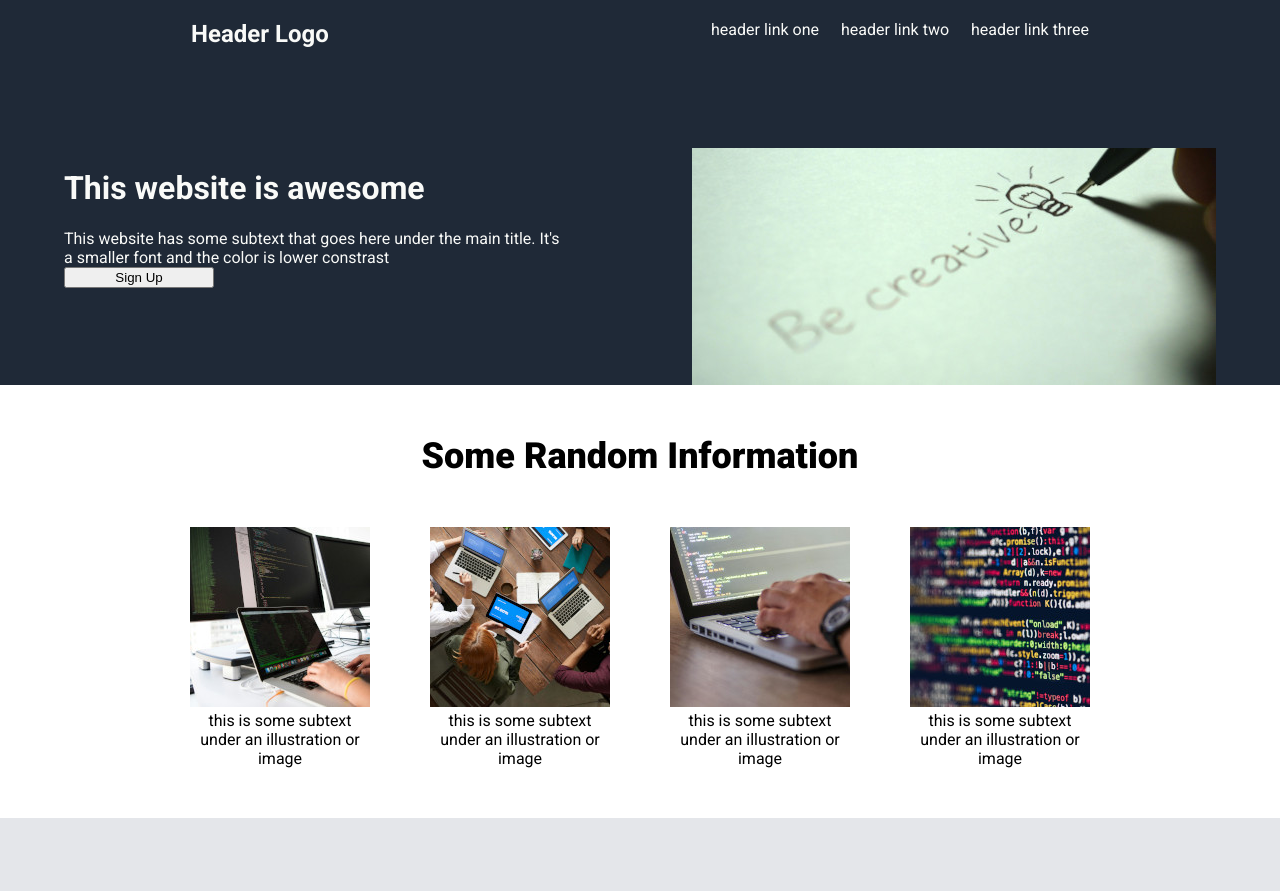
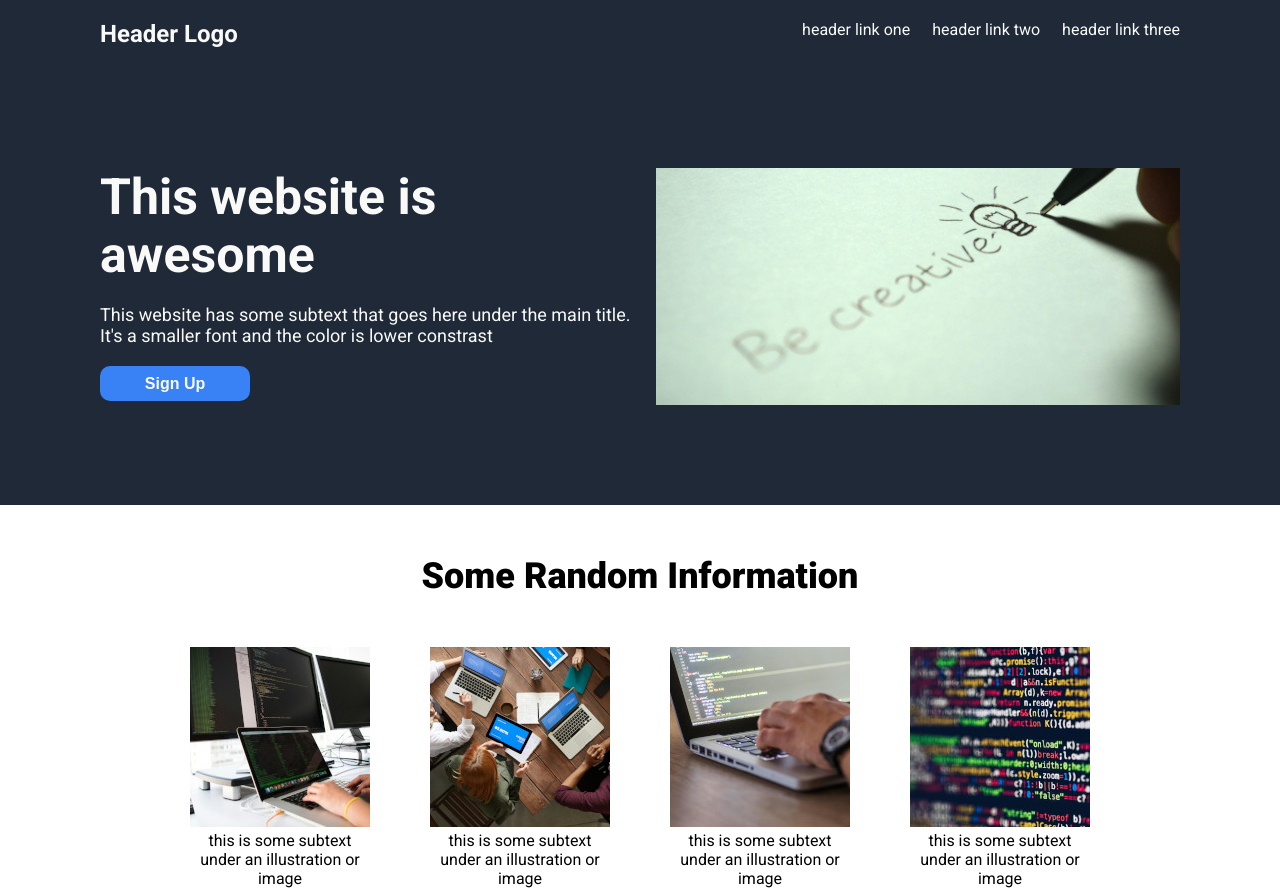
Before and after one commit to trivopia/TOP-Flexbox-Project-Landing-Page, a plain HTML site: page index.html in a window 1280 px wide. Shown: the top 891 px of the page. Drawn offline with Linux system fonts and the light colour scheme.

Commit message:
modified:   index.html modified:   styles.css
Finished polishing

```diff
--- a/index.html
+++ b/index.html
@@ -13,21 +13,26 @@
 
   <body>
     <div class="nav">
-      <div class="logo">Header Logo</div>
+      <div class="container">
+        <div class="logo"><a href="index.html">Header Logo</a></div>
         <div class="links">
-        <a>header link one</a>
-        <a>header link two</a>
-        <a>header link three</a>
+          <a href="">header link one</a>
+          <a href="">header link two</a>
+          <a href="">header link three</a>
         </div>
       </div>
 
+    </div>
+
     <div class="hero">
+      <div class="container">
         <div class="info">
           <h1>This website is awesome</h1>
           <p>This website has some subtext that goes here under the main title. It's a smaller font and the color is lower constrast</p>
           <button>Sign Up</button>
         </div>
         <img src="./imgs/hero-insert-img.png" alt="a hand gripping a pen writing down procreative"/>
+      </div>
     </div>
 
     <div class="features">
--- a/styles.css
+++ b/styles.css
@@ -1,15 +1,21 @@
-body, p{
+body, p, h1{
   margin: 0;
   padding: 0;
   font-family: Roboto;
 }
 
 .nav {
-  display: flex;
-  justify-content: space-around;
+  padding-top: 20px;
+  padding-bottom: 20px;
   color: #f9faf8;
   background-color: #1f2937;
-  padding-top: 20px;
+}
+
+.nav .container {
+  display: flex;
+  justify-content: space-between;
+  max-width: 1080px;
+  margin: auto;
 }
 
 .nav .logo{
@@ -17,28 +23,61 @@ body, p{
   font-weight: bold;
 }
 
+.nav .logo a {
+  text-decoration: none;
+  color: #f9faf8;
+}
+
 .nav .links {
   display: flex;
   gap: 22px;
+
+}
+.nav .links a {
+  text-decoration: none;
+  color: #f9faf8;
 }
 
 .hero {
-  display: flex;
-  justify-content: space-around;
   background-color: #1f2937;
   color: #f9faf8;
   padding-top: 100px;
+  padding-bottom: 100px;
+}
+
+.hero .container {
+  margin: auto;
+  display: flex;
+  justify-content: space-between;
+  max-width: 1080px;
 }
 
 .hero .info {
   display: flex;
   flex-direction: column;
   flex-wrap: wrap;
-  width: 500px;
+  gap: 20px;
+}
+
+.hero .info h1 {
+  font-size: 50px;
+}
+
+.hero .info p {
+  font-size: 18px;
 }
 
 .hero button{
   width: 150px;
+  height: 35px;
+  padding-left: 30px;
+  padding-right: 30px;
+  border: none;
+  border-radius: 10px;
+  background-color: #3882f6;;
+  color: #f9faf8;
+  font-size: 16px;
+  font-weight: bold;
 }
 
 .features > p {
@@ -80,6 +119,7 @@ body, p{
   flex: 1;
   width: 700px;
   font-family: italic;
+  font-weight: 300;
   font-size: 36px;
   margin: 0;
 }
```
Lines whose indentation alone changed are shown as unchanged.
